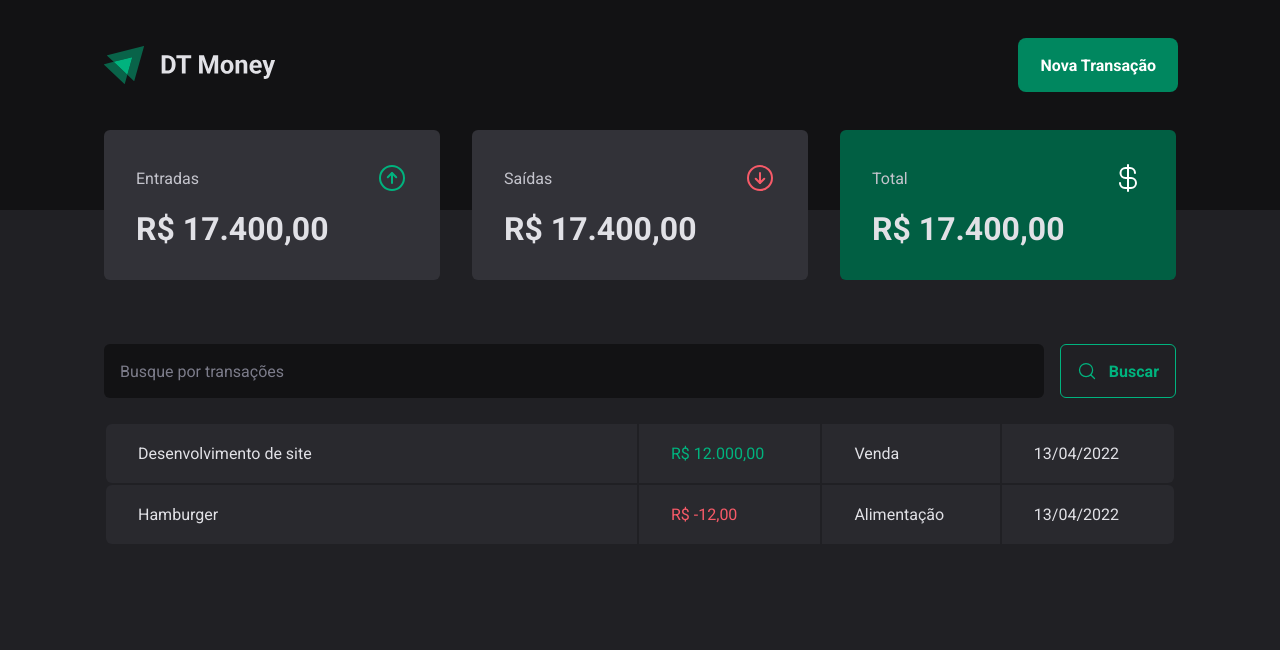
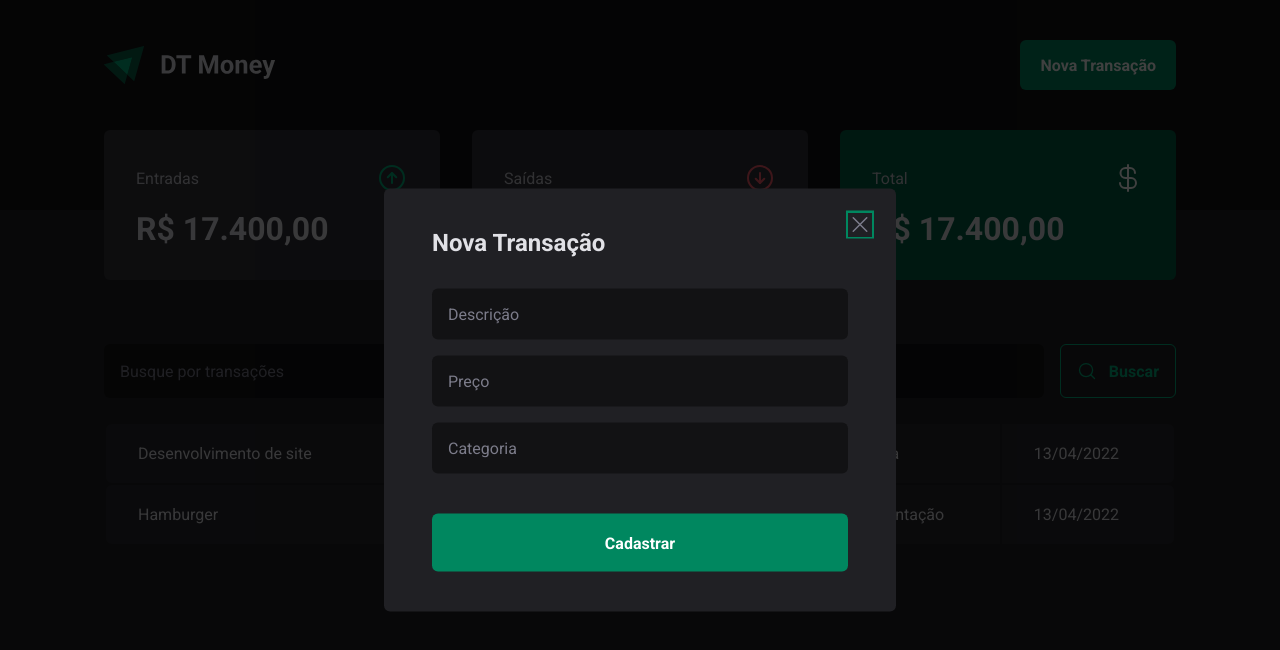
Before and after one commit to giovanaraphaelli/rockeseat-ignite-reactjs, a React (Vite) app in the folder 03-dt-money/: page / in a window 1280 px wide. Both pictures are taken after a click on the button "Nova Transação". Shown: the top 650 px of the page. Built offline with nearby package versions, Linux system fonts and the light colour scheme.

Commit message:
feat: create NewTransactionModal

```diff
--- a/03-dt-money/package.json
+++ b/03-dt-money/package.json
@@ -9,6 +9,7 @@
     "preview": "vite preview"
   },
   "dependencies": {
+    "@radix-ui/react-dialog": "^1.0.4",
     "@types/styled-components": "^5.1.26",
     "phosphor-react": "^1.4.1",
     "react": "^18.2.0",
--- a/03-dt-money/src/components/Header/index.tsx
+++ b/03-dt-money/src/components/Header/index.tsx
@@ -1,12 +1,19 @@
 import { HeaderContainer, HeaderContent, NewTransactionButton } from './styles';
 import logoImg from '../../assets/logo.svg';
+import * as Dialog from '@radix-ui/react-dialog';
+import { NewTransactionModal } from '../NewTransactionModal';
 
 export function Header() {
   return (
     <HeaderContainer>
       <HeaderContent>
         <img src={logoImg} alt="" />
-        <NewTransactionButton>Nova Transação</NewTransactionButton>
+        <Dialog.Root>
+          <Dialog.Trigger asChild>
+            <NewTransactionButton>Nova Transação</NewTransactionButton>
+          </Dialog.Trigger>
+          <NewTransactionModal />
+        </Dialog.Root>
       </HeaderContent>
     </HeaderContainer>
   );
--- /dev/null
+++ b/03-dt-money/src/components/NewTransactionModal/index.tsx
@@ -0,0 +1,24 @@
+import * as Dialog from '@radix-ui/react-dialog';
+import { CloseButton, Content, Overlay } from './styles';
+import { X } from 'phosphor-react';
+
+export function NewTransactionModal() {
+  return (
+    <Dialog.Portal>
+      <Overlay />
+      <Content>
+        <Dialog.Title className="title">Nova Transação</Dialog.Title>
+        <CloseButton>
+          <X size={24} />
+        </CloseButton>
+        <form>
+          <input type="text" placeholder="Descrição" required />
+          <input type="number" placeholder="Preço" required />
+          <input type="text" placeholder="Categoria" required />
+
+          <button type="submit">Cadastrar</button>
+        </form>
+      </Content>
+    </Dialog.Portal>
+  );
+}
--- /dev/null
+++ b/03-dt-money/src/components/NewTransactionModal/styles.ts
@@ -0,0 +1,68 @@
+import styled from 'styled-components';
+import * as Dialog from '@radix-ui/react-dialog';
+
+export const Overlay = styled(Dialog.Overlay)`
+  position: fixed;
+  width: 100vw;
+  height: 100vh;
+  inset: 0;
+  background-color: rgba(0, 0, 0, 0.75);
+`;
+
+export const Content = styled(Dialog.Content)`
+  min-width: 32rem;
+  border-radius: 6px;
+  padding: 2.5rem 3rem;
+  background-color: ${(props) => props.theme['gray-800']};
+  position: fixed;
+  top: 50%;
+  left: 50%;
+  transform: translate(-50%, -50%);
+
+  form {
+    margin-top: 2rem;
+    display: flex;
+    flex-direction: column;
+    gap: 1rem;
+
+    input {
+      border-radius: 6px;
+      border: 0;
+      background-color: ${(props) => props.theme['gray-900']};
+      color: ${(props) => props.theme['gray-300']};
+      padding: 1rem;
+
+      &::placeholder {
+        color: ${(props) => props.theme['gray-500']};
+      }
+    }
+
+    button[type='submit'] {
+      height: 58px;
+      border: 0;
+      background-color: ${(props) => props.theme['green-500']};
+      color: ${(props) => props.theme.white};
+      font-weight: bold;
+      padding: 0 1.25rem;
+      border-radius: 6px;
+      margin-top: 1.5rem;
+      cursor: pointer;
+
+      &:hover {
+        background-color: ${(props) => props.theme['green-700']};
+        transition: background-color 0.2s;
+      }
+    }
+  }
+`;
+
+export const CloseButton = styled(Dialog.Close)`
+  position: absolute;
+  background: transparent;
+  border: 0;
+  top: 1.5rem;
+  right: 1.5rem;
+  line-height: 0;
+  cursor: pointer;
+  color: ${(props) => props.theme['gray-500']};
+`;
```
Also changed, not shown: 1 other file (tests, documents, lock files or other folders).
